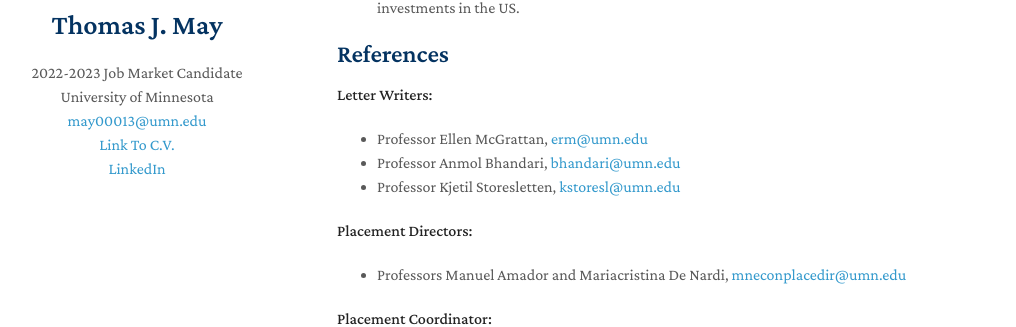
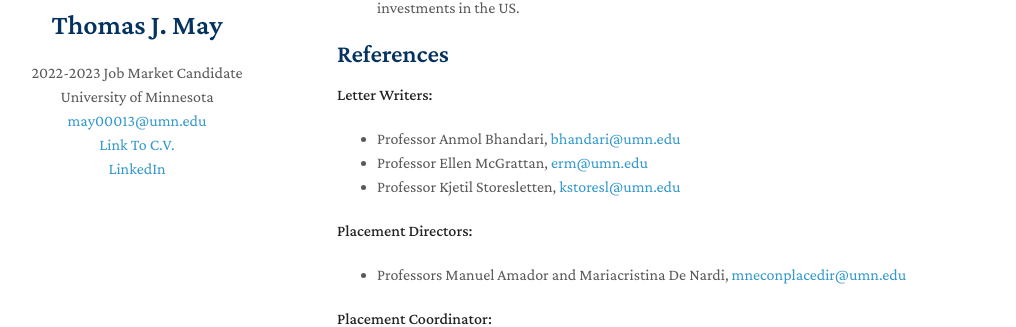
Before and after one commit to MayEcon/mayecon.github.io, a Jekyll site: the page built from index.md, in a window 1280 px wide and 900 px high, scrolled down 1099 px. Shown: the part 431-758 px from the top of the window, without its empty margins (133-1149 px from the left). Built offline with Jekyll 4.4.1, drawn with Linux system fonts in a browser that asks for light colours; nearby versions of some CDN libraries; a style sheet for code colours, icons or effects is not loaded; our own code applies the rules of GitHub Pages for plain Markdown files.

```diff
--- a/index.md
+++ b/index.md
@@ -35,8 +35,8 @@ I am an Economics Ph.D. student at University of Minnesota who is on the job mar
 
 ## References
 **Letter Writers:**
+- Professor Anmol Bhandari, <a href="mailto:bhandari@umn.edu">bhandari@umn.edu</a>
 - Professor Ellen McGrattan, <a href="mailto:erm@umn.edu">erm@umn.edu</a>
-- Professor Anmol Bhandari, <a href="mailto:bhandari@umn.edu">bhandari@umn.edu</a>
 - Professor Kjetil Storesletten, <a href="mailto:kstoresl@umn.edu">kstoresl@umn.edu</a>
 
 **Placement Directors:**
```
